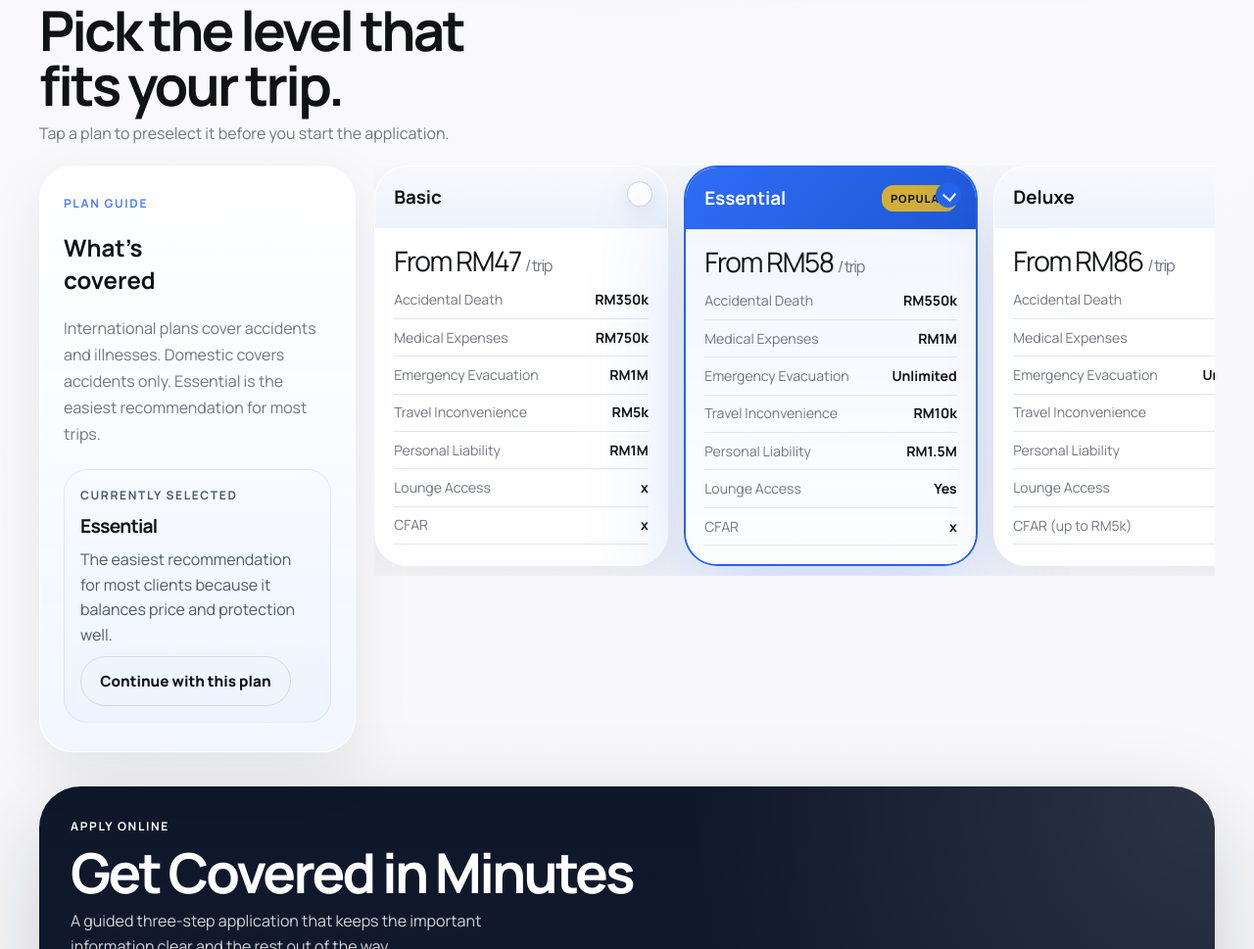
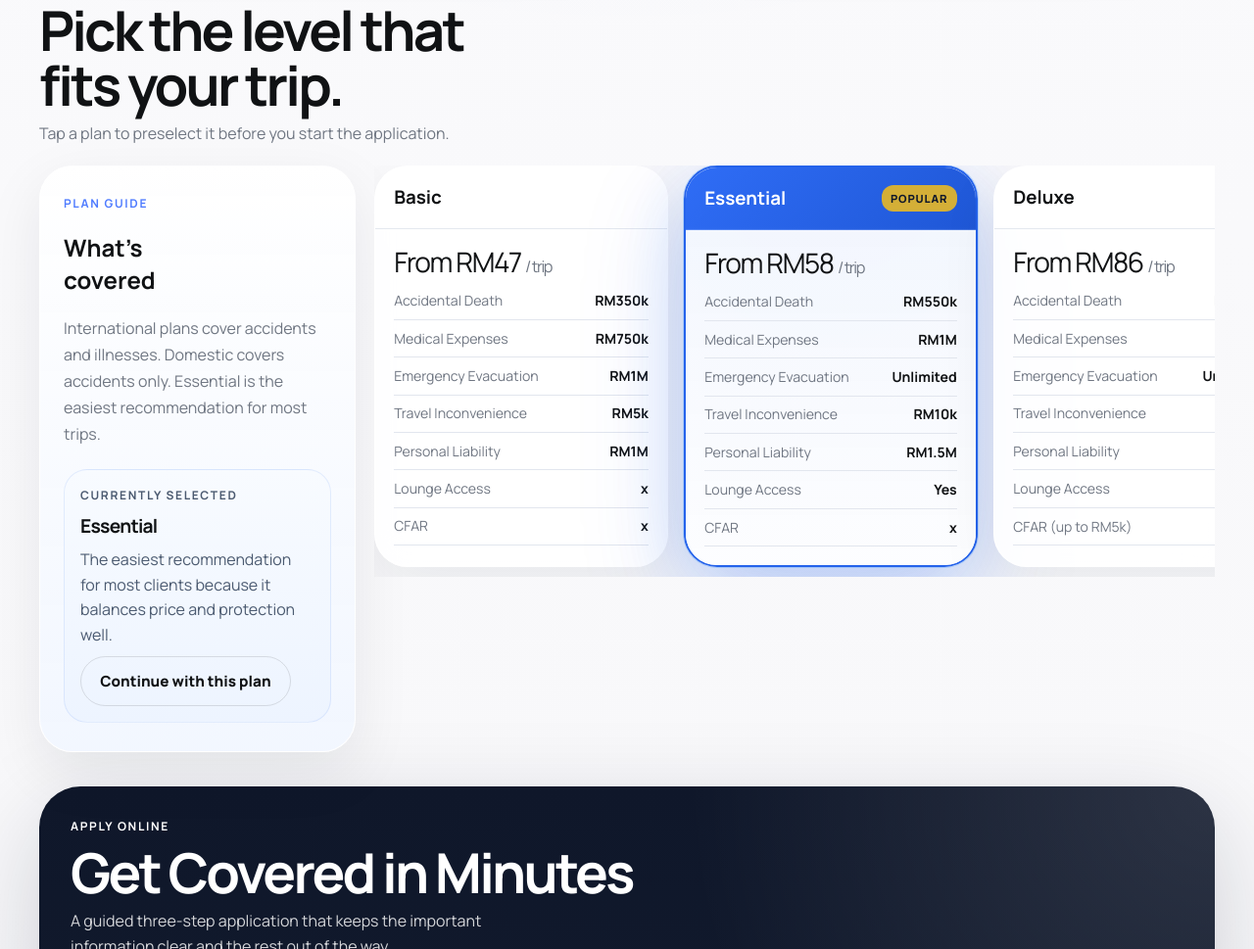
Before and after one commit to leemouyen98/travel-insurance, a website: page index.html in a window 1280 px wide. Shown: the part 1061-2030 px from the top of the page at 98% size. Drawn offline with nearby package versions, Linux system fonts and the light colour scheme.

Commit message:
Refine plan selection highlight state

```diff
--- a/assets/app.css
+++ b/assets/app.css
@@ -525,15 +525,26 @@ textarea {
   animation: riseIn 700ms ease both;
 }
 
+.coverage-card::before {
+  content: "";
+  position: absolute;
+  inset: -18px;
+  border-radius: 42px;
+  background: radial-gradient(circle at top center, rgba(59, 130, 246, 0.24) 0%, rgba(59, 130, 246, 0.08) 34%, rgba(59, 130, 246, 0) 70%);
+  opacity: 0;
+  pointer-events: none;
+  transition: opacity 160ms ease, transform 160ms ease;
+  transform: scale(0.96);
+  z-index: 0;
+}
+
 .coverage-head {
   justify-content: space-between;
   padding: 1.15rem 1.2rem;
-  background: linear-gradient(180deg, #f7f9fd 0%, #eef3fb 100%);
-}
-
-.coverage-head-featured {
-  background: linear-gradient(135deg, #2f6df6 0%, #1f57d6 100%);
-  color: white;
+  background: rgba(255, 255, 255, 0.98);
+  border-bottom: 1px solid rgba(226, 230, 238, 0.9);
+  position: relative;
+  z-index: 1;
 }
 
 .coverage-tag {
@@ -549,6 +560,8 @@ textarea {
 
 .coverage-body {
   padding: 1.2rem;
+  position: relative;
+  z-index: 1;
 }
 
 .coverage-price {
@@ -1080,59 +1093,28 @@ textarea {
 
 .coverage-card.is-selected {
   border: 2px solid var(--brand);
-  box-shadow: 0 36px 100px rgba(37, 99, 235, 0.22);
+  box-shadow:
+    0 0 0 1px rgba(96, 165, 250, 0.35),
+    0 22px 70px rgba(37, 99, 235, 0.18),
+    0 36px 110px rgba(37, 99, 235, 0.18);
   transform: translateY(-8px);
 }
 
+.coverage-card.is-selected::before {
+  opacity: 1;
+  transform: scale(1);
+}
+
 .coverage-card.is-selected .coverage-head {
-  background: linear-gradient(135deg, #edf4ff 0%, #f6f9ff 100%);
-}
-
-.coverage-card.is-selected .coverage-head-featured {
   background: linear-gradient(135deg, #2f6df6 0%, #1f57d6 100%);
+  color: white;
+  border-bottom-color: rgba(255, 255, 255, 0.18);
 }
 
 .coverage-card.is-selected .coverage-body {
   background:
     linear-gradient(180deg, rgba(37, 99, 235, 0.05) 0%, rgba(37, 99, 235, 0.01) 100%),
     rgba(255, 255, 255, 0.94);
-}
-
-.coverage-select-indicator {
-  position: absolute;
-  top: 0.95rem;
-  right: 0.95rem;
-  width: 26px;
-  height: 26px;
-  border-radius: 999px;
-  border: 1.5px solid rgba(10, 40, 82, 0.18);
-  background: rgba(255, 255, 255, 0.9);
-  box-shadow: 0 8px 20px rgba(10, 40, 82, 0.08);
-  z-index: 3;
-  transition: transform 140ms ease, border-color 140ms ease, background 140ms ease, box-shadow 140ms ease;
-}
-
-.coverage-select-indicator::after {
-  content: "";
-  position: absolute;
-  inset: 6px;
-  border-radius: 999px;
-  background: transparent;
-  transition: background 140ms ease, inset 140ms ease;
-}
-
-.coverage-card.is-selected .coverage-select-indicator {
-  border-color: var(--brand);
-  background: var(--brand);
-  box-shadow: 0 12px 28px rgba(37, 99, 235, 0.24);
-}
-
-.coverage-card.is-selected .coverage-select-indicator::after {
-  inset: 7px 6px 7px 8px;
-  border-right: 2px solid white;
-  border-bottom: 2px solid white;
-  border-radius: 0;
-  transform: rotate(40deg);
 }
 
 .subsection-hint,
--- a/index.html
+++ b/index.html
@@ -100,7 +100,6 @@
         </div>
         <div class="coverage-rail" id="marketingPlanCards">
         <article class="coverage-card" data-marketing-plan="basic" role="button" tabindex="0" aria-label="Select Basic plan">
-          <div class="coverage-select-indicator" aria-hidden="true"></div>
           <div class="coverage-head">
             <h3>Basic</h3>
           </div>
@@ -118,8 +117,7 @@
           </div>
         </article>
         <article class="coverage-card coverage-card-featured" data-marketing-plan="essential" role="button" tabindex="0" aria-label="Select Essential plan">
-          <div class="coverage-select-indicator" aria-hidden="true"></div>
-          <div class="coverage-head coverage-head-featured">
+          <div class="coverage-head">
             <h3>Essential</h3>
             <span class="coverage-tag">Popular</span>
           </div>
@@ -137,7 +135,6 @@
           </div>
         </article>
         <article class="coverage-card" data-marketing-plan="deluxe" role="button" tabindex="0" aria-label="Select Deluxe plan">
-          <div class="coverage-select-indicator" aria-hidden="true"></div>
           <div class="coverage-head">
             <h3>Deluxe</h3>
             <span class="coverage-tag">Best</span>
```
